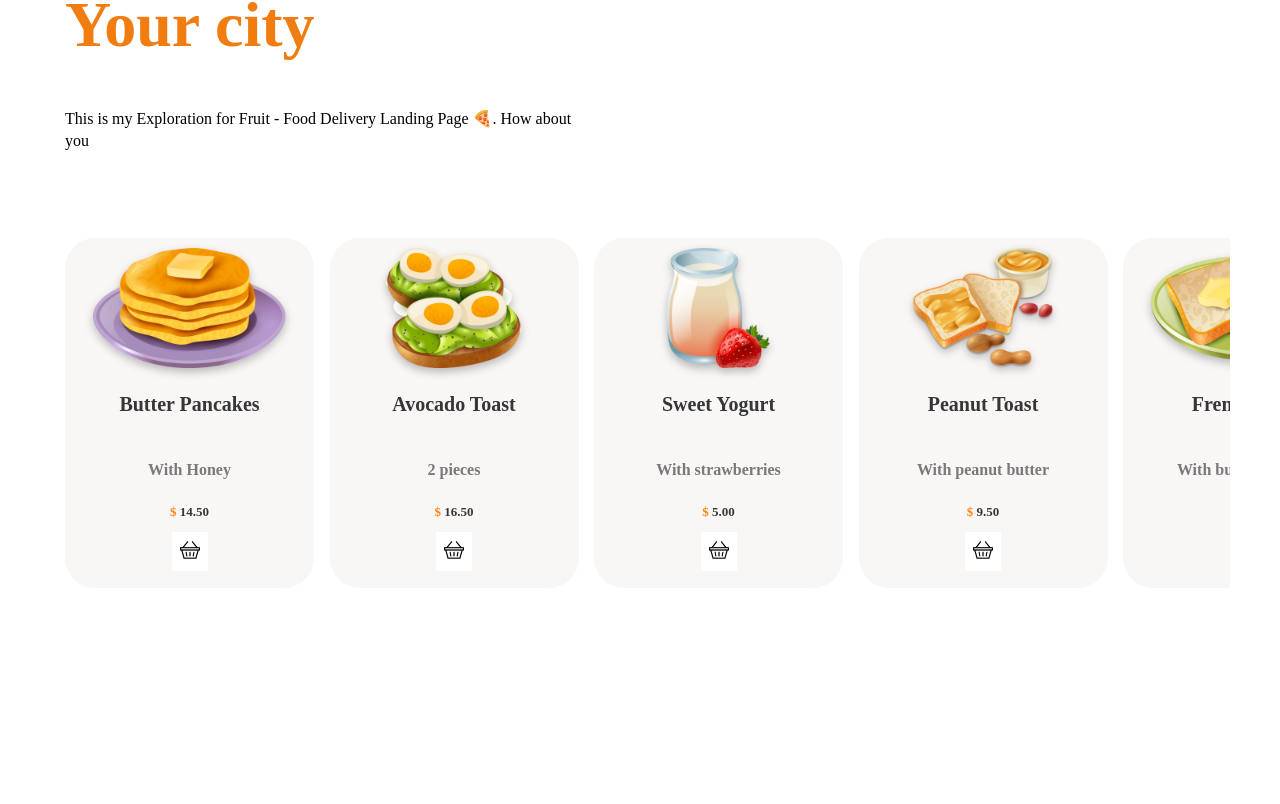
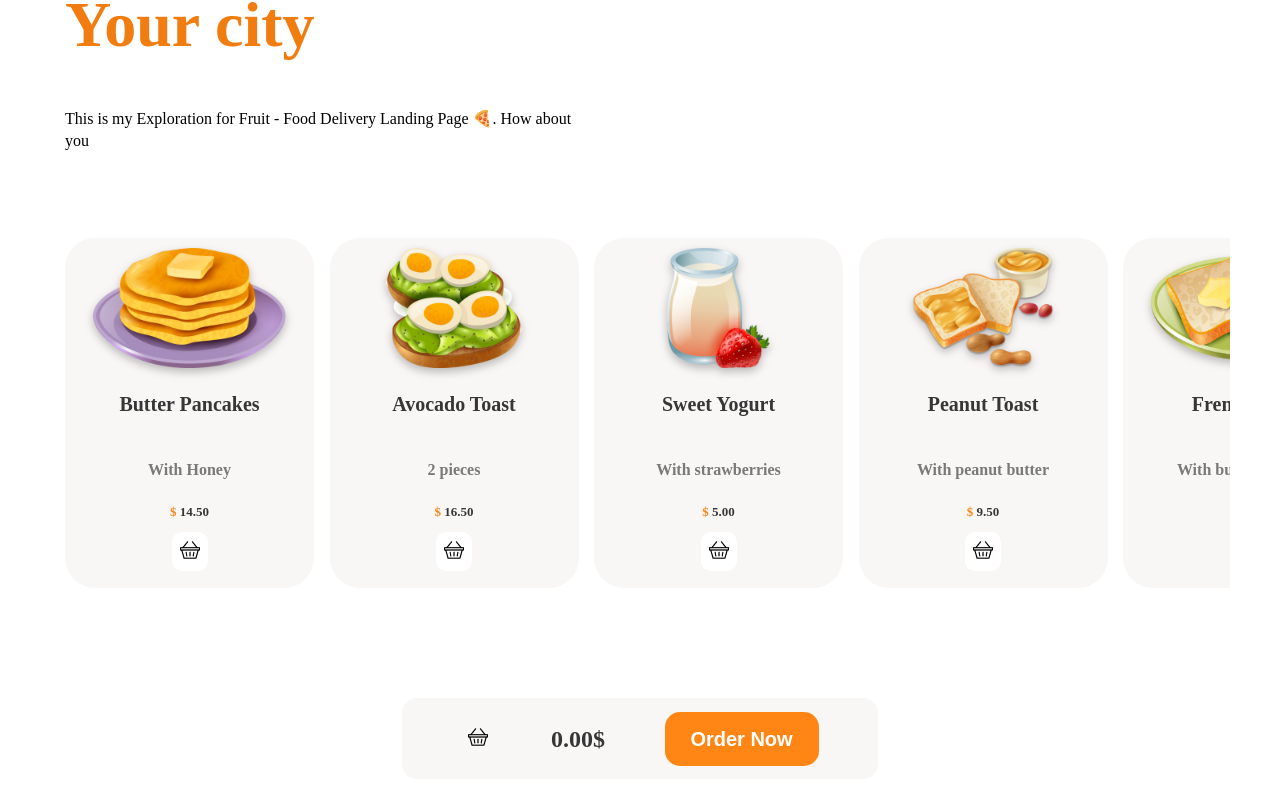
Before and after one commit to iskren97/Brunchy-Delivery-App, a React (Create React App) app: page / in a window 1280 px wide. Shown: the part 396-1200 px from the top of the page. Before the commit the page ends 1044 px from the top, so only its background shows below. Built offline with nearby package versions, Linux system fonts and the light colour scheme; the HTML template or start-up script is replaced by a standard one.

Commit message:
feat: add order section

```diff
--- a/src/components/Item/Item.module.css
+++ b/src/components/Item/Item.module.css
@@ -53,6 +53,6 @@
   border: none;
   background: white;
   cursor: pointer;
-  borderradius: 10px;
+  border-radius: 10px;
   padding: 8px;
 }
--- a/src/components/Main/Main.jsx
+++ b/src/components/Main/Main.jsx
@@ -3,10 +3,11 @@ import MainCSS from './Main.module.css';
 import Item from '../Item/Item';
 
 import data from '../../data/data.json';
+import Order from '../Order/Order';
 
 const Main = () => {
   return (
-    <>
+    <div>
       <section className={MainCSS.introSection}>
         <p className={MainCSS.introHeading}>
           The fastest brunch delivery in
@@ -31,7 +32,11 @@ const Main = () => {
           );
         })}
       </section>
-    </>
+
+      <section className={MainCSS.orderSection}>
+        <Order />
+      </section>
+    </div>
   );
 };
 
--- a/src/components/Main/Main.module.css
+++ b/src/components/Main/Main.module.css
@@ -46,3 +46,7 @@
   overflow-x: auto;
   overscroll-behavior-inline: contain;
 }
+
+.orderSection {
+  text-align: -webkit-center;
+}
```
